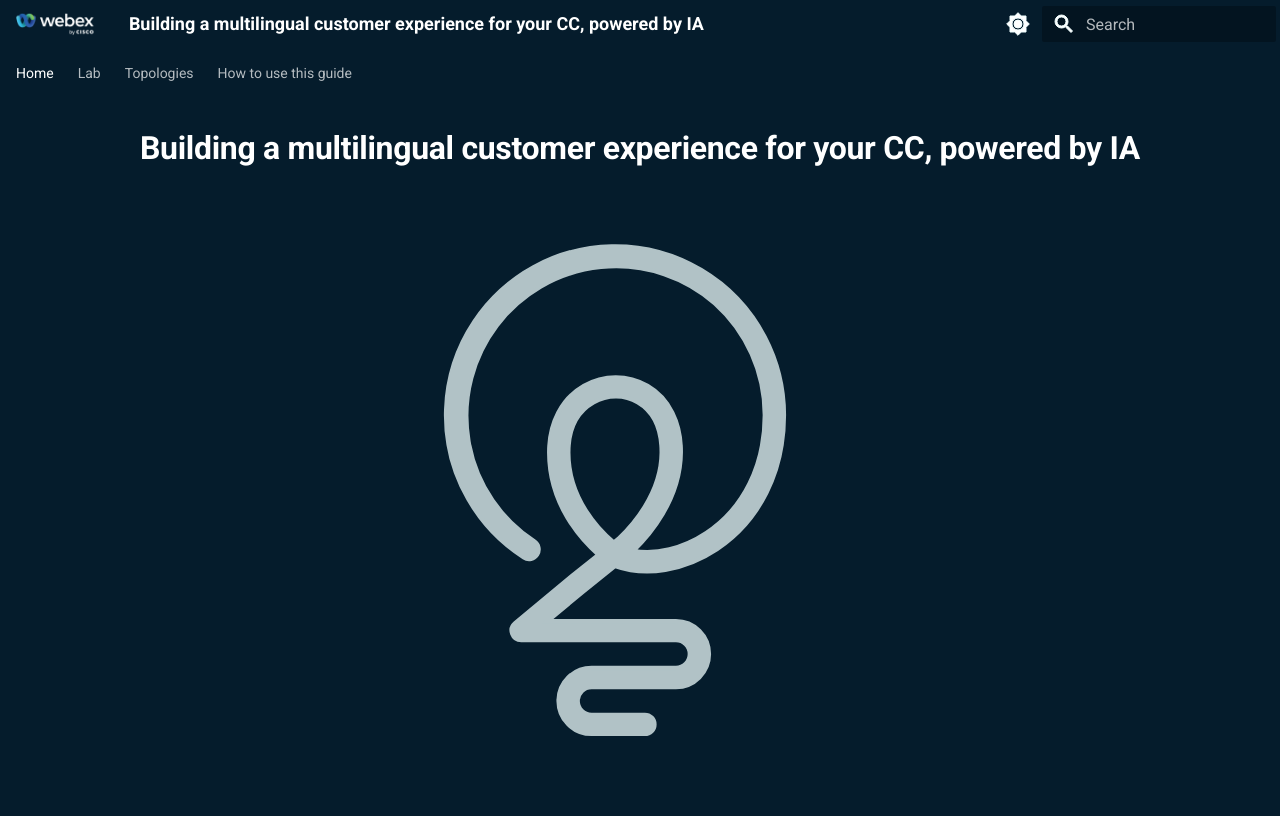
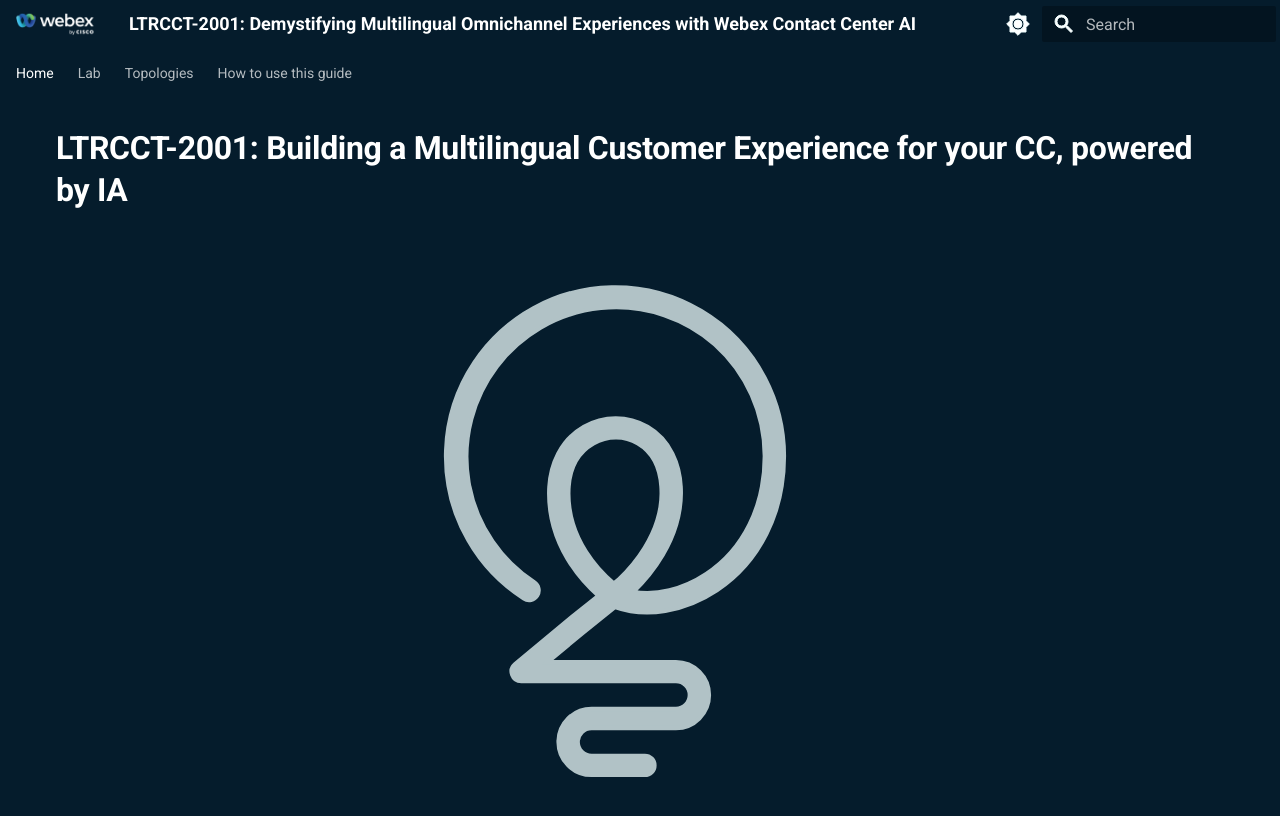
Before and after one commit to WebexCC-SA/multilingual_CCAI, an MkDocs documentation site: the page built from docs/index.md, in a window 1280 px wide and 900 px high. Shown: the top 816 px of the window. Built offline with MkDocs 1.6.1 and Material for MkDocs 9.7.7, drawn with Linux system fonts in a browser that asks for light colours.

Commit message:
Session ID and Tittle

```diff
--- a/mkdocs.yml
+++ b/mkdocs.yml
@@ -1,6 +1,6 @@
 ---
-site_name: "Building a multilingual customer experience for your CC, powered by IA" # This must begin with the session ID, e.g. LABXXX-1234 This is my Cisco Live Lab
-site_description: "Building a multilingual customer experience for your CC, powered by IA" # must be same as "site_name"
+site_name: "LTRCCT-2001: Demystifying Multilingual Omnichannel Experiences with Webex Contact Center AI" # This must begin with the session ID, e.g. LABXXX-1234 This is my Cisco Live Lab
+site_description: "LTRCCT-2001: Building a Multilingual Customer Experience for your CC, powered by IA" # must be same as "site_name"
 site_author: Senthilkumar Thangavel
 copyright: Copyright &copy; 2025 Cisco
 theme:
```
